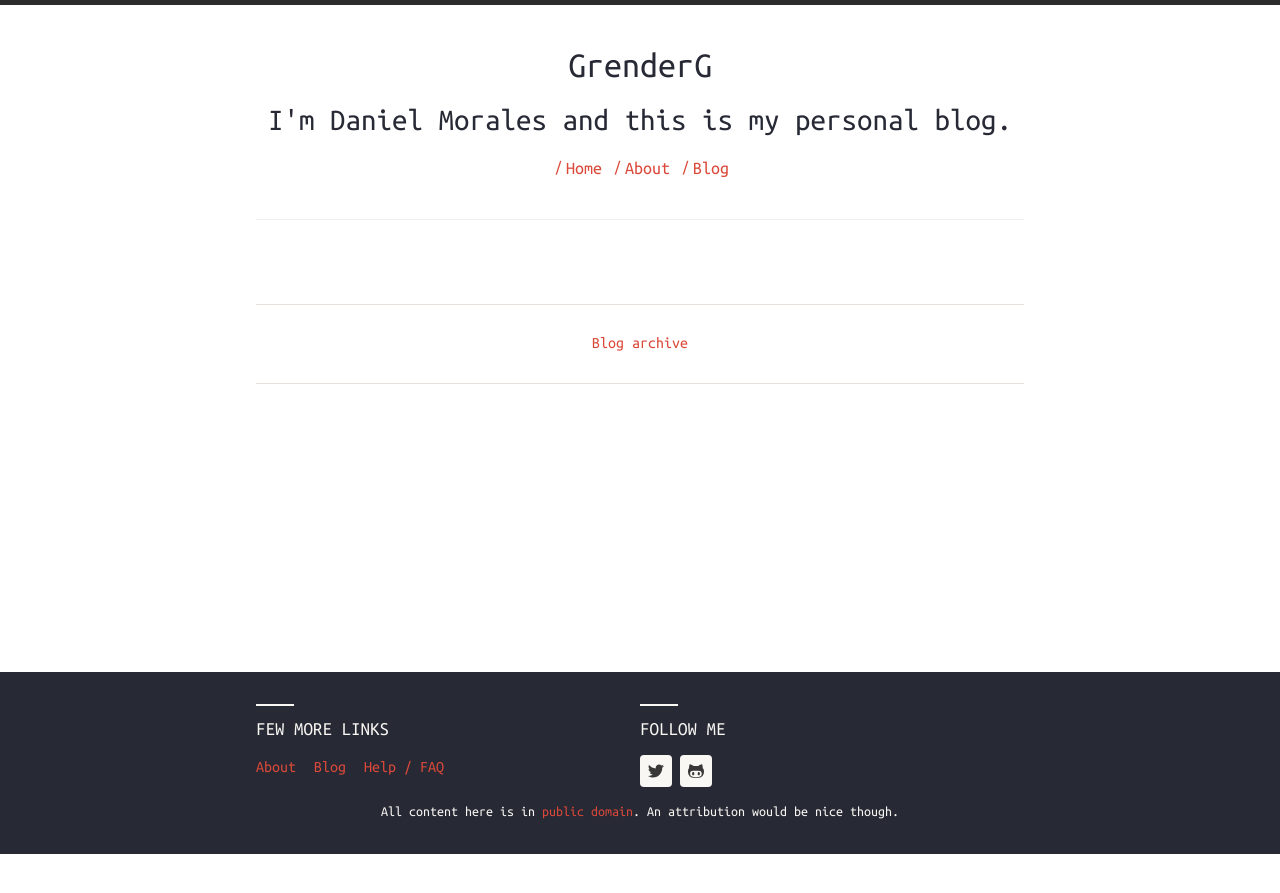
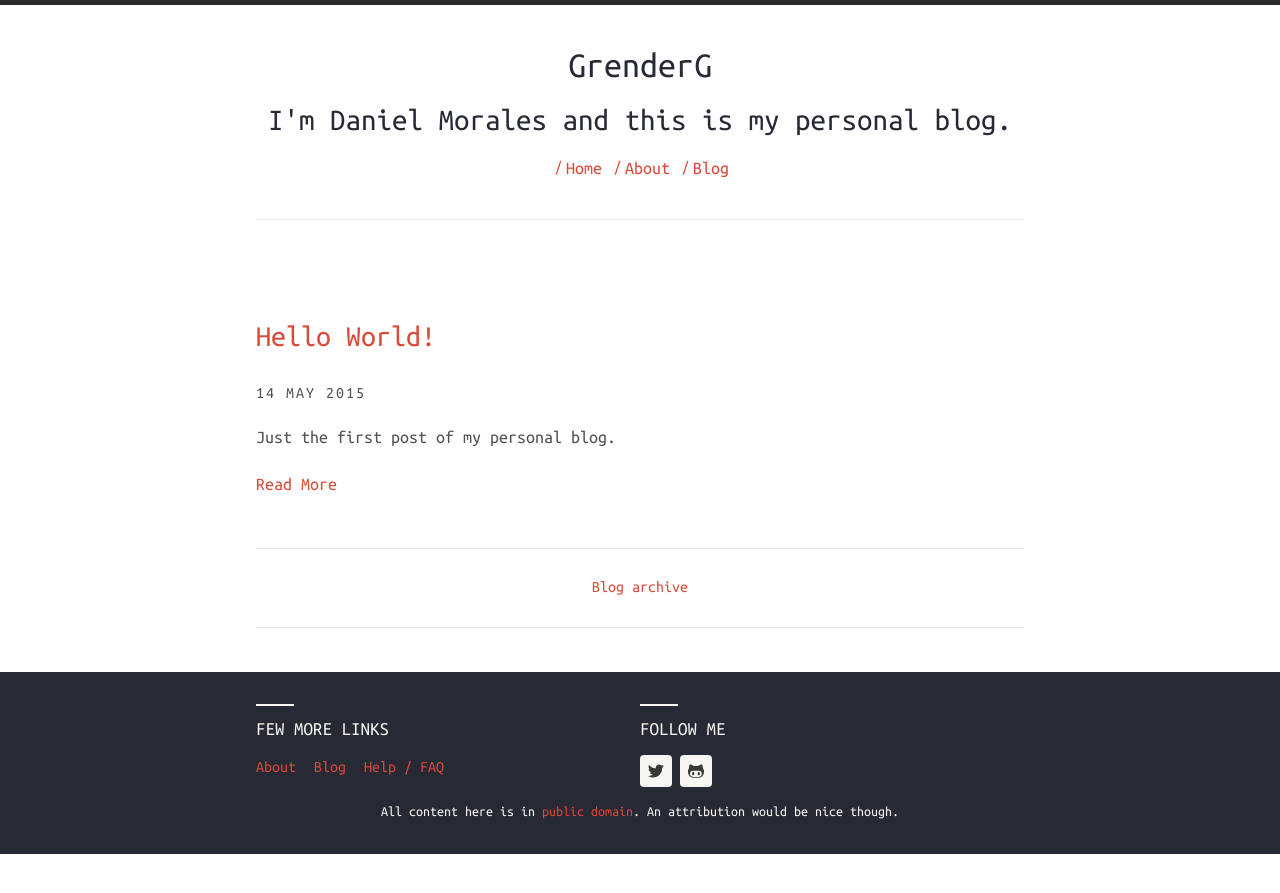
Before and after one commit to GrenderG/grenderg.github.io, a Jekyll site: the page built from index.html, in a window 1280 px wide. Shown: the top 893 px of the page. Built offline with Jekyll 4.4.1, drawn with Linux system fonts in a browser that asks for light colours; nearby versions of some CDN libraries; a file with an impossible date is left out.

Commit message:
Update 2015-05-14-hello_world.markdown

```diff
--- a/_posts/2015-05-14-hello_world.markdown
+++ b/_posts/2015-05-14-hello_world.markdown
@@ -1,7 +1,7 @@
 ---
 layout: post
 title: "Hello World!"
-date: {}
+date: 2015-05-14 23:47:00
 description: Just the first post of my personal blog.
 categories:
   - helloworld
```
